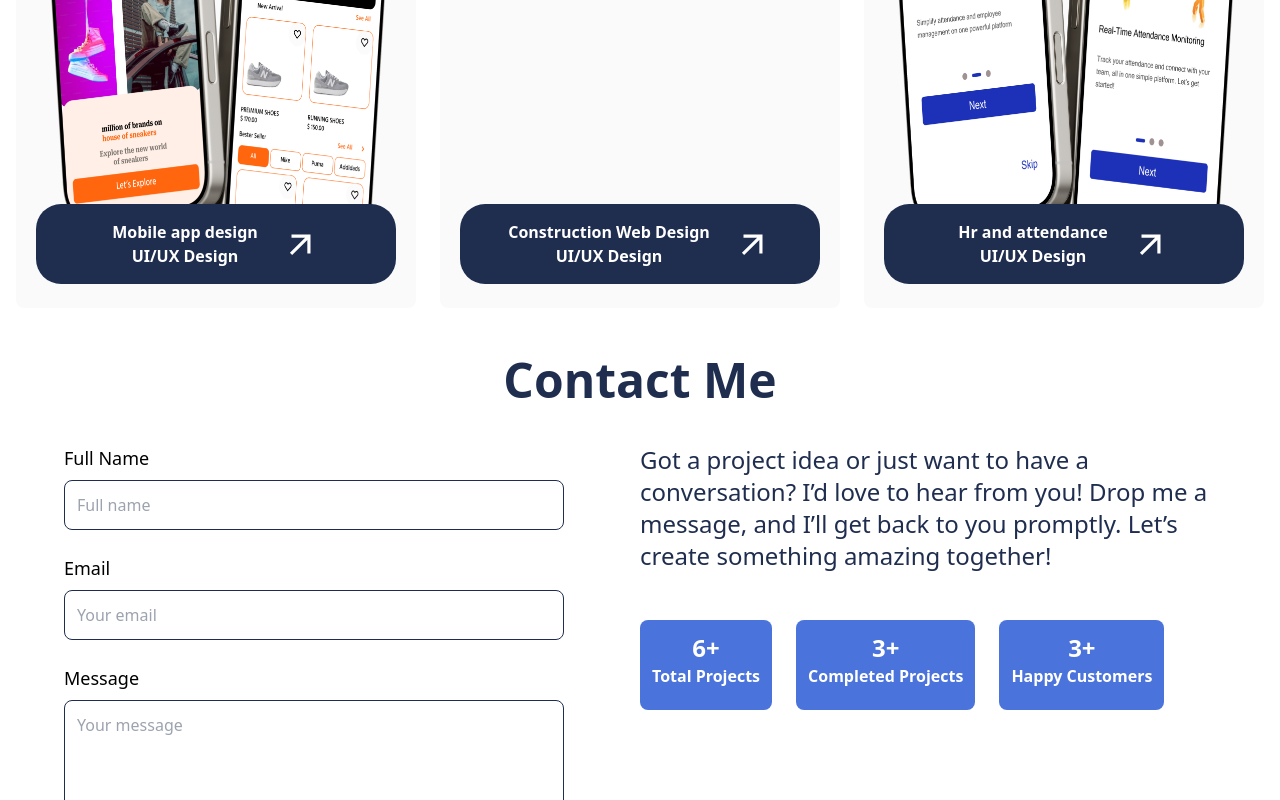
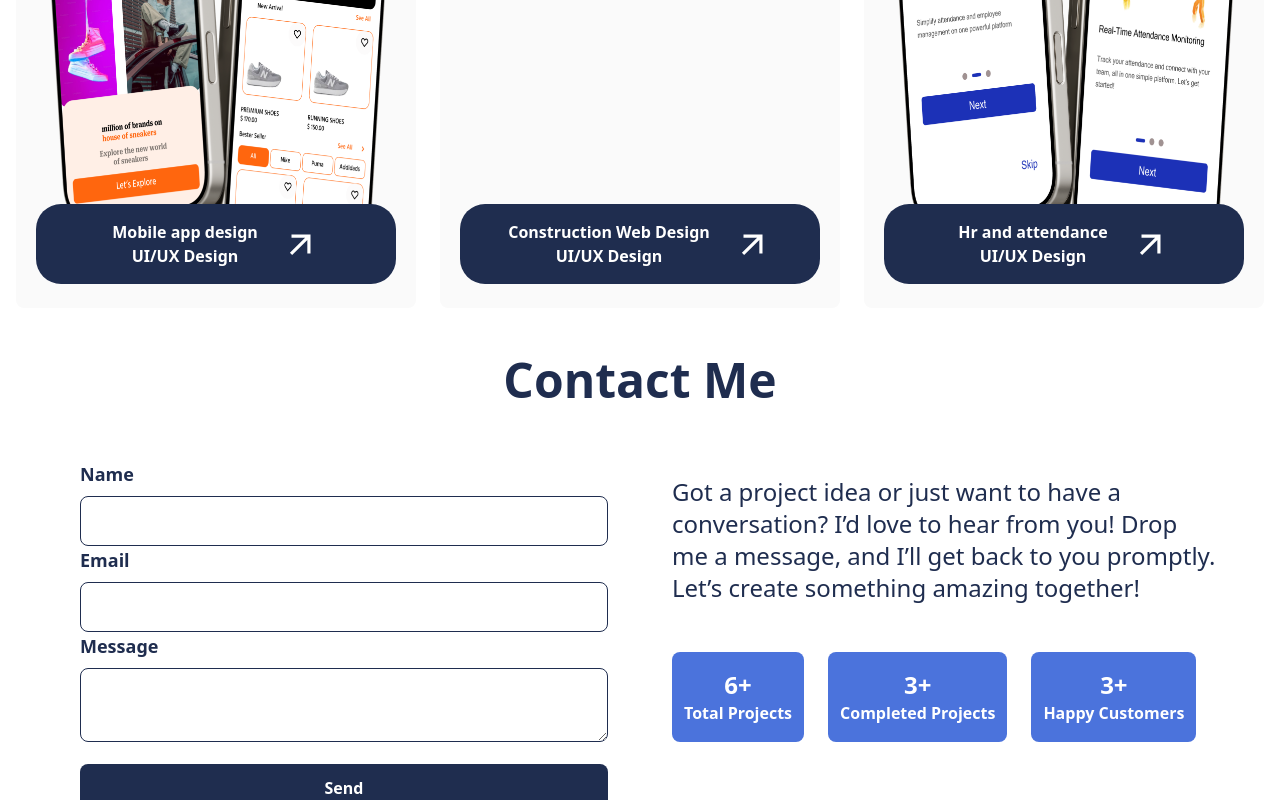
Before and after one commit to Irasubiza2020/my-website, a React (Vite) app: page / in a window 1280 px wide. Shown: the part 2996-3796 px from the top of the page. Built offline with nearby package versions, Linux system fonts and the light colour scheme.

Commit message:
contact page to send message

```diff
--- a/package.json
+++ b/package.json
@@ -10,6 +10,8 @@
     "preview": "vite preview"
   },
   "dependencies": {
+    "@emailjs/browser": "^4.4.1",
+    "emailjs-com": "^3.2.0",
     "react": "^18.3.1",
     "react-dom": "^18.3.1",
     "react-icons": "^5.3.0"
--- a/src/App.jsx
+++ b/src/App.jsx
@@ -8,6 +8,9 @@ import Service from './Component/Service/Service'
 import Recent from './Component/RecentCard/Recent'
 import Contact from './Component/Contact/Contact'
 import Footer from './Component/Footer/Footer'
+
+
+
 
 function App() {
 
@@ -23,6 +26,8 @@ function App() {
      <Contact/>
      <Footer/>
 
+
+
     </>
   )
 }
--- a/src/Component/AboutMe/AboutMe.jsx
+++ b/src/Component/AboutMe/AboutMe.jsx
@@ -29,13 +29,16 @@ const AboutMe = () => {
       </div>
 
       {/* Buttons */}
+
       <div className='flex flex-col md:flex-row justify-center mt-8 space-x-0 md:space-x-6'>
+      <a href='#'>
         <button className='font-semibold p-4 mt-6 mb-6 rounded-md bg-primary text-white hover:bg-secondary'>
           Download My Resume
-        </button>
-        <button className='font-semibold p-4 mt-6 mb-6 rounded-md bg-secondary text-white hover:bg-primary'>
+        </button></a>
+        <a href='#Contact'>
+        <button  className='font-semibold p-4 mt-6 mb-6 rounded-md bg-secondary text-white hover:bg-primary'>
           Let’s Work Together
-        </button>
+        </button></a>
       </div>
     </div>
   );
--- a/src/Component/Contact/Contact.jsx
+++ b/src/Component/Contact/Contact.jsx
@@ -1,34 +1,30 @@
-import React, { useState } from 'react';
+import React, { useRef } from 'react';
+import emailjs from '@emailjs/browser';
 
 const Contact = () => {
-  // Form state to capture the input values
-  const [formData, setFormData] = useState({
-    fullName: '',
-    email: '',
-    message: '',
-  });
+  const form = useRef();
 
-  // Handle form changes
-  const handleChange = (e) => {
-    setFormData({
-      ...formData,
-      [e.target.name]: e.target.value,
-    });
-  };
-
-  // Handle form submission
-  const handleSubmit = (e) => {
+  const sendEmail = (e) => {
     e.preventDefault();
 
-    // Simulate form submission (could be an API call)
-    alert(`Message sent!`);
-
-    // Reset form
-    setFormData({
-      fullName: '',
-      email: '',
-      message: '',
-    });
+    emailjs
+      .sendForm(
+        'service_dyhvn7l',        // connection  to emailjs
+        'template_dhilp8u',
+        form.current,
+        'HUf49LkCQwu-O1q16'
+      )
+      .then(
+        () => {
+          console.log('SUCCESS!');
+          alert('Thank you for reaching out! I’ll get back to you soon.');
+          form.current.reset();
+        },
+        (error) => {
+          console.log('FAILED...', error.text);
+          alert('Failed to send the message. Please try again.');  // Error alert
+        }
+      );
   };
 
   return (
@@ -38,69 +34,38 @@ const Contact = () => {
         Contact Me
       </h1>
 
-      <div className='flex flex-wrap justify-between mt-10'>
-        {/* Contact form */}
-        <form onSubmit={handleSubmit} className='space-y-6 w-full md:w-1/2 lg:w-[500px] mx-auto md:mx-0'>
-          <div className='flex flex-col items-start'>
-            <label className='text-lg font-medium mb-2'>Full Name</label>
-            <input
-              type='text'
-              name='fullName'
-              placeholder='Full name'
-              value={formData.fullName}
-              onChange={handleChange}
-              className='border border-secondary rounded-lg p-3 focus:outline-none focus:ring-2 focus:ring-secondary w-full'
-            />
-          </div>
+      <div className='flex flex-col lg:flex-row justify-between items-start mt-10'>
+        {/* Contact Form */}
+        <form ref={form} onSubmit={sendEmail} className='w-full lg:w-1/2 p-4 lg:pr-8'>
+          <label className="block mb-2 text-lg font-semibold text-secondary">Name</label>
+          <input type="text" name="user_name" className="border border-secondary rounded-lg p-3 focus:outline-none focus:ring-2 focus:ring-secondary w-full" required />
 
-          <div className='flex flex-col'>
-            <label className='text-lg font-medium mb-2'>Email</label>
-            <input
-              type='email'
-              name='email'
-              placeholder='Your email'
-              value={formData.email}
-              onChange={handleChange}
-              className='border border-secondary rounded-lg p-3 focus:outline-none focus:ring-2 focus:ring-secondary w-full'
-            />
-          </div>
+          <label className="block mb-2 text-lg  font-semibold text-secondary">Email</label>
+          <input type="email" name="user_email" className="border border-secondary rounded-lg p-3 focus:outline-none focus:ring-2 focus:ring-secondary w-full" required />
 
-          <div className='flex flex-col'>
-            <label className='text-lg font-medium mb-2'>Message</label>
-            <textarea
-              name='message'
-              placeholder='Your message'
-              value={formData.message}
-              onChange={handleChange}
-              className='border border-secondary rounded-lg p-3 h-32 resize-none focus:outline-none focus:ring-2 focus:ring-secondary w-full'
-            />
-          </div>
+          <label className="block mb-2 text-lg font-semibold text-secondary">Message</label>
+          <textarea name="message" className="border border-secondary rounded-lg p-3 focus:outline-none focus:ring-2 focus:ring-secondary w-full" required />
 
-          <button
-            type='submit'
-            className='bg-secondary text-white rounded-lg p-3 hover:bg-opacity-90 transition duration-300 w-full font-semibold'
-          >
-            Send Message
-          </button>
+          <input type="submit" value="Send" className="bg-secondary mt-4 text-white rounded-lg p-3 hover:bg-opacity-90 transition duration-300 w-full font-semibold" />
         </form>
 
         {/* Message and stats section */}
-        <div className='w-full md:w-1/2 flex flex-col items-center md:items-start md:ml-8 mt-10 md:mt-0'>
-          <p className='text-secondary text-lg md:text-xl lg:text-2xl text-center md:text-left'>
+        <div className=' mt-14 w-full lg:w-1/2 flex flex-col items-center lg:items-start lg:pl-8  lg:mt-0'>
+          <p className='text-secondary text-lg sm:text-xl lg:text-2xl text-center lg:text-left mt-8'>
             Got a project idea or just want to have a conversation? I’d love to hear from you! Drop me a message, and I’ll get back to you promptly. Let’s create something amazing together!
           </p>
 
           {/* Project stats */}
-          <div className='mt-12 flex gap-6 w-full justify-center md:justify-start'>
-            <div className='h-[90px] p-3 rounded-lg bg-primary text-center'>
+          <div className='mt-12 flex gap-6 w-full justify-center lg:justify-start'>
+            <div className='h-[90px] p-3 rounded-lg bg-primary text-center flex flex-col justify-center'>
               <h1 className='font-bold text-white text-2xl'>6+</h1>
               <p className='font-bold text-white'>Total Projects</p>
             </div>
-            <div className='h-[90px] p-3 rounded-lg bg-primary text-center'>
+            <div className='h-[90px] p-3 rounded-lg bg-primary text-center flex flex-col justify-center'>
               <h1 className='font-bold text-white text-2xl'>3+</h1>
               <p className='font-bold text-white'>Completed Projects</p>
             </div>
-            <div className='h-[90px] p-3 rounded-lg bg-primary text-center'>
+            <div className='h-[90px] p-3 rounded-lg bg-primary text-center flex flex-col justify-center'>
               <h1 className='font-bold text-white text-2xl'>3+</h1>
               <p className='font-bold text-white'>Happy Customers</p>
             </div>
--- a/src/Component/Service/ServiceCard.jsx
+++ b/src/Component/Service/ServiceCard.jsx
@@ -1,5 +1,5 @@
 // ServiceCard.jsx
-import { SiFrontendmentor } from "react-icons/si"; // Import any other icons you need here
+import { SiFrontendmentor } from "react-icons/si";
 import { SiAltiumdesigner } from "react-icons/si";
 import { FaProductHunt } from "react-icons/fa";
 const serviceCards = [
```
Also changed, not shown: 1 other file (tests, documents, lock files or other folders).
